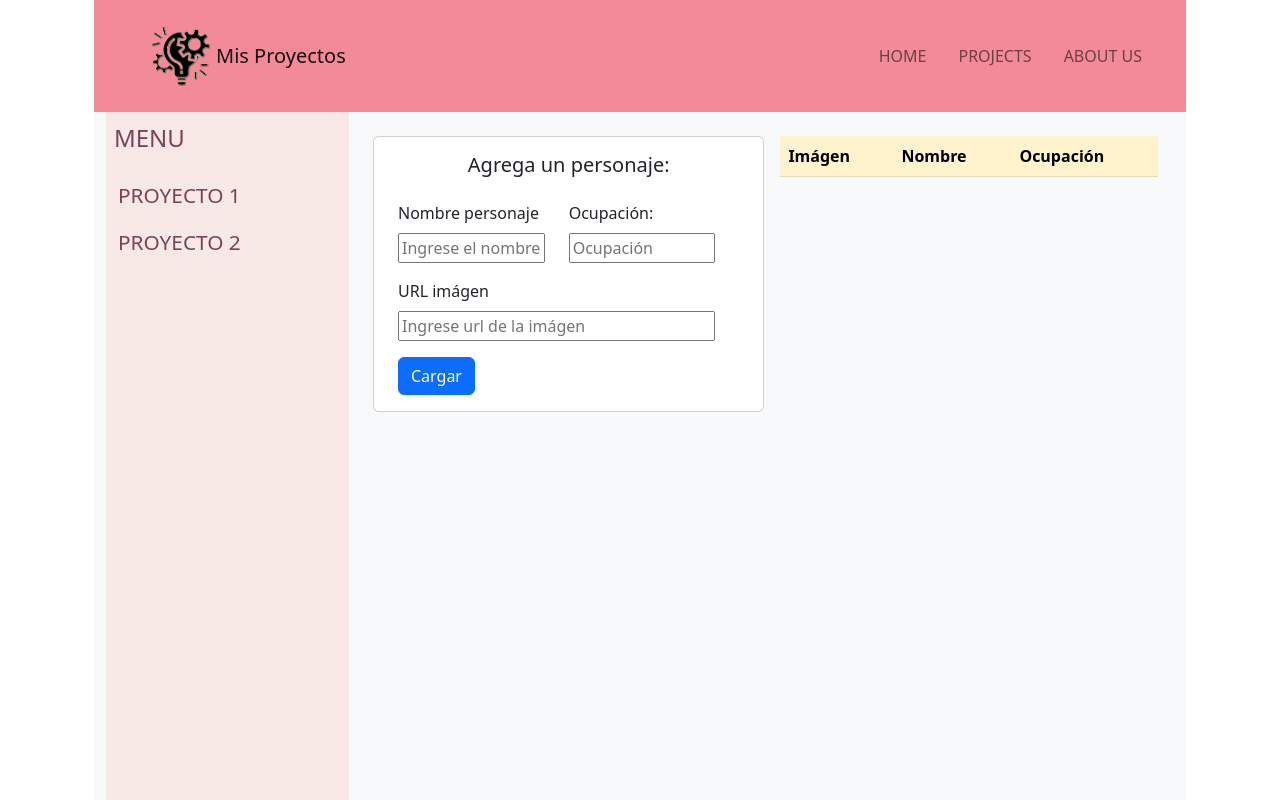
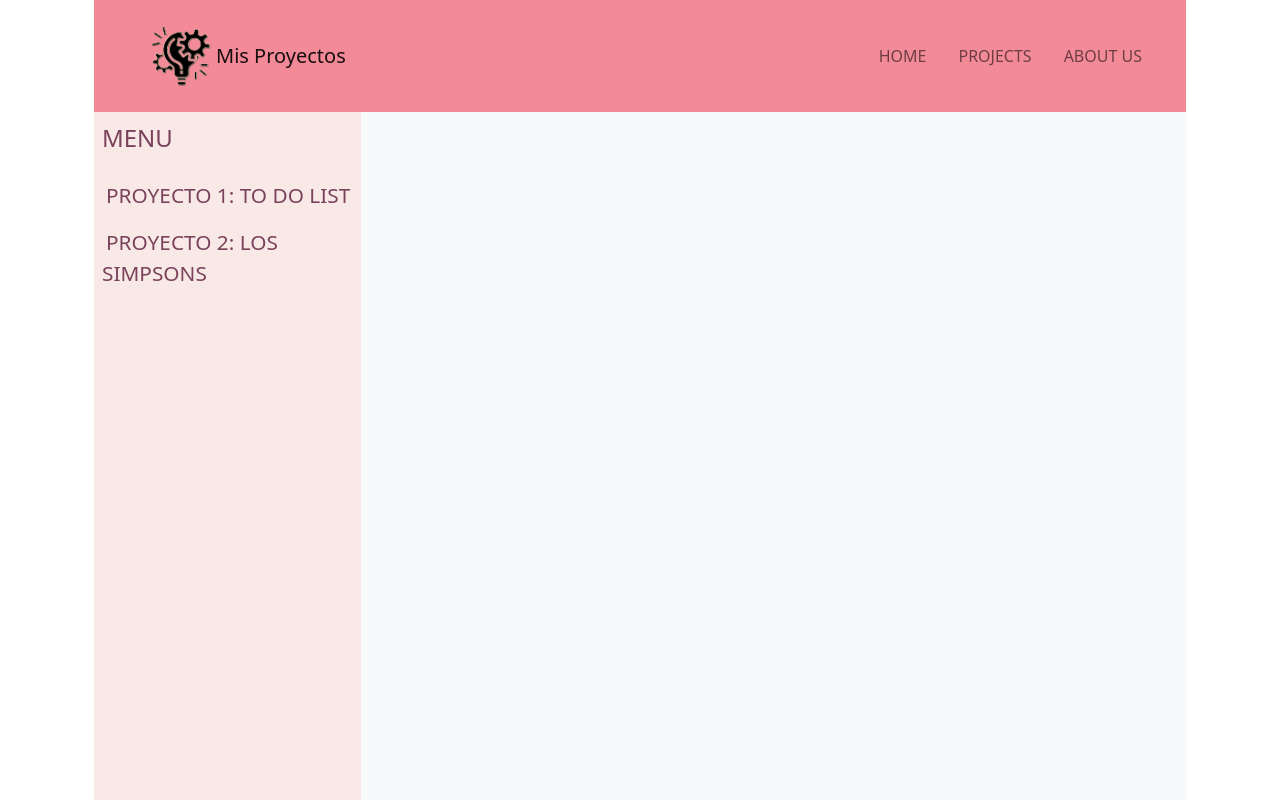
Before and after one commit to luciana87/bootcamp-ASJ, an Angular app in the folder angular/my-projects/: page / in a window 1280 px wide. Shown: the top 800 px of the page. Built offline with nearby package versions, Linux system fonts and the light colour scheme.

Commit message:
Implementación ruteo en proyecto

```diff
--- a/angular/my-projects/src/app/app-routing.module.ts
+++ b/angular/my-projects/src/app/app-routing.module.ts
@@ -1,7 +1,20 @@
 import { NgModule } from '@angular/core';
 import { RouterModule, Routes } from '@angular/router';
 
-const routes: Routes = [];
+import { FooterComponent } from './components/footer/footer.component';
+import { MainComponent } from './components/main/main.component';
+import { SimpsonsComponent } from './components/simpsons/simpsons.component';
+import { TodoListComponent } from './components/todo-list/todo-list.component';
+
+
+//URL = https://localhost:4200/
+const routes: Routes = [
+  { path: 'footer', component: FooterComponent }, //https://localhost:4200/footer ---> muestro FooterComponent
+  { path: 'main', component: MainComponent }, //https://localhost:4200/main ---> muestra MainComponent
+  { path: 'simpsons',component: SimpsonsComponent }, //https://localhost:4200/simpsons ---> muestra SimpsonsComponent
+  { path: 'todo-list', component: TodoListComponent }, //https://localhost:4200/todo-list ---> muestra TodoListComponent
+  { path: '**', pathMatch: 'full', redirectTo: ''}
+];
 
 @NgModule({
   imports: [RouterModule.forRoot(routes)],
--- a/angular/my-projects/src/app/app.component.ts
+++ b/angular/my-projects/src/app/app.component.ts
@@ -1,4 +1,5 @@
 import { Component } from '@angular/core';
+import { ActivatedRoute } from '@angular/router';
 
 @Component({
   selector: 'app-root',
@@ -7,4 +8,8 @@ import { Component } from '@angular/core';
 })
 export class AppComponent {
   title = 'my-projects';
+
+  constructor (private ruta: ActivatedRoute){}
+
+  // parametroURL = this.ruta.snapshot.params['idProducto'];
 }
--- a/angular/my-projects/src/app/components/main/main.component.html
+++ b/angular/my-projects/src/app/components/main/main.component.html
@@ -1,5 +1,9 @@
 <div class="container bg-light min-vh-100 d-flex">
-    <app-sidebar class="w-25 "></app-sidebar>
+    <app-sidebar class="w-25"></app-sidebar>
+    <div class="w-75">
+
+        <router-outlet></router-outlet>
+    </div>
     <!-- <app-todo-list class="w-75 "></app-todo-list> -->
-    <app-simpsons class="w-75 "></app-simpsons>
+    <!-- <app-simpsons class="w-75 " ></app-simpsons> -->
 </div>
--- a/angular/my-projects/src/app/components/navbar/navbar.component.html
+++ b/angular/my-projects/src/app/components/navbar/navbar.component.html
@@ -8,7 +8,7 @@
         <div class=" collapse navbar-collapse">
             <ul class="navbar-nav ms-auto ">
                 <li class="nav-item">
-                    <a class="nav-link mx-2 text-uppercase " href="#">Home</a>
+                    <a routerLink="" class="nav-link mx-2 text-uppercase " href="#">Home</a>
                 </li>
                 <li class="nav-item">
                     <a class="nav-link mx-2 text-uppercase " href="#">Projects</a>
--- a/angular/my-projects/src/app/components/sidebar/sidebar.component.html
+++ b/angular/my-projects/src/app/components/sidebar/sidebar.component.html
@@ -1,4 +1,4 @@
-<div class="container-fluid w-100  ">
+<div class=" w-100  ">
     <div class="row w-100 ">
         <div class="w-100 bg-sidebar col-auto col-md-3 col-xl-2 px-sm-2 px-0  d-flex flex-column align-items-center align-items-sm-start px-3 pt-2 text-white min-vh-100">
             <a href="/" class="d-flex align-items-center pb-3 mb-md-0 me-md-auto text-white text-decoration-none">
@@ -6,11 +6,11 @@
             </a>
             <ul class="nav flex-column mb-sm-auto mb-0 align-items-center align-items-sm-start" id="menu">
                 <li class="nav-item">
-                    <a href="#" class="nav-link text-decoration-none text-white align-middle px-0"><span class="text-uppercase ms-1 d-none d-sm-inline">Proyecto 1</span>
+                    <a routerLink="todo-list" class="nav-link text-decoration-none text-white align-middle px-0"><span class="text-uppercase ms-1 d-none d-sm-inline">Proyecto 1: To do List</span>
                     </a>
                 </li>
                 <li>
-                    <a href="#" class="nav-link text-decoration-none text-white px-0 align-middle"><span class=" text-uppercase ms-1 d-none d-sm-inline">Proyecto 2</span>
+                    <a routerLink="simpsons" class="nav-link text-decoration-none text-white px-0 align-middle"><span class=" text-uppercase ms-1 d-none d-sm-inline">Proyecto 2: Los Simpsons</span>
                     </a>
                 </li>
 
--- a/angular/my-projects/src/app/components/simpsons/simpsons.component.html
+++ b/angular/my-projects/src/app/components/simpsons/simpsons.component.html
@@ -1,9 +1,10 @@
-<div class="d-flex w-100 ">
-    <section class=" m-3 mt-4 form-control card py-3 mx-auto row d-flex justify-content-center">
+
+<div class="d-flex w-100">
+    <section class="w-50 m-3 mt-4 form-control card py-3 mx-auto row d-flex justify-content-center">
         <h5 class="text-center mb-4">Agrega un personaje: </h5>
         <div class="row justify-content-between text-left">
             <div class="form-group col-sm-6 flex-column d-flex">
-                <label for="pName" class="form-control-label">Nombre personaje</label>
+                <label for="pName" class="form-control-label">Nombre</label>
                 <input class="mt-2" type="text" id="pName" placeholder="Ingrese el nombre" #nameInput>
             </div>
             <div class="form-group col-sm-6 flex-column d-flex">
@@ -18,12 +19,14 @@
             </div>
         </div>
         <div class="mt-3 ">
-            <button (click)="addCharacter(nameInput.value,ocupacionInput.value,imgInput.value); nameInput.value = '';ocupacionInput.value = '';imgInput.value='';" class="btn btn-block btn-primary">Cargar</button>
+            <button
+                (click)="addCharacter(nameInput.value,ocupacionInput.value,imgInput.value); nameInput.value = '';ocupacionInput.value = '';imgInput.value='';"
+                class="btn btn-block btn-primary">Cargar</button>
         </div>
     </section>
 
-    <section class=" mt-4 m-3 w-100 ">
-        <table class=" table table-warning  table-striped">
+    <section class="w-50 mt-4 m-3 ">
+        <table class=" table table-warning  table-striped text-center ">
             <thead>
                 <tr>
                     <th scope="col">Imágen</th>
--- a/angular/my-projects/src/app/components/simpsons/simpsons.component.ts
+++ b/angular/my-projects/src/app/components/simpsons/simpsons.component.ts
@@ -7,12 +7,15 @@ import { Component } from '@angular/core';
 })
 export class SimpsonsComponent {
 
+//Creo el arreglo
   characterList: {name: String, ocupacion: String, img: String} [] = [];
 
-
+//Mis variables
   nameInput = '';
   ocupacionInput = '';
   imgInput = '';
+
+  //----------------------Funciones-----------------------
 
   addCharacter (nameInputValue: String, ocupacionInputValue: String, imgInputValue: String) {
     let character: {name: String, ocupacion: String, img: String} = {
@@ -20,9 +23,5 @@ export class SimpsonsComponent {
     };
 
     this.characterList.push(character);
-
-    this.nameInput = '';
-    this.ocupacionInput = '';
-    this.imgInput = '';
   }
 }
```
